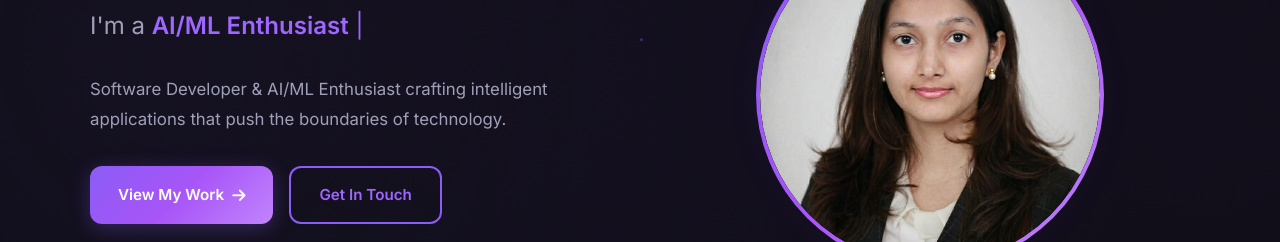
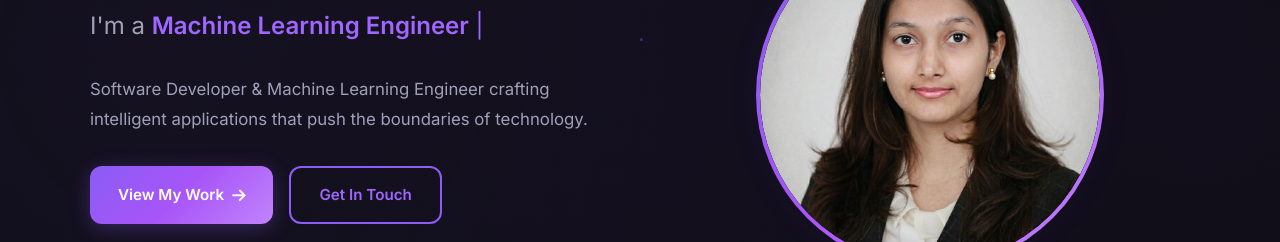
Before and after one commit to Harshili21/harshili21.github.io, a plain HTML site: page index.html in a window 1280 px wide. Shown: the part 345-587 px from the top of the page. Drawn offline with Linux system fonts and the light colour scheme.

Commit message:
Update profile title from AI/ML Enthusiast to Machine Learning Engineer

```diff
--- a/index.html
+++ b/index.html
@@ -3,24 +3,24 @@
 <head>
     <meta charset="UTF-8">
     <meta name="viewport" content="width=device-width, initial-scale=1.0">
-    <title>Harshili Patni | Software Developer & AI/ML Enthusiast</title>
-    <meta name="description" content="Portfolio of Harshili Patni — Software Developer and AI/ML enthusiast with expertise in Python, React, and full-stack development.">
+    <title>Harshili Patni | Software Developer & Machine Learning Engineer</title>
+    <meta name="description" content="Portfolio of Harshili Patni — Software Developer and Machine Learning Engineer with expertise in Python, React, and full-stack development.">
     <meta name="author" content="Harshili Patni">
     <meta name="keywords" content="Harshili Patni, Software Developer, AI ML, Full Stack, React, Python, Portfolio, Vadodara">
     <meta name="theme-color" content="#8b5cf6">
 
     <!-- Open Graph / LinkedIn / Facebook -->
     <meta property="og:type" content="website">
-    <meta property="og:title" content="Harshili Patni | Software Developer & AI/ML Enthusiast">
-    <meta property="og:description" content="Portfolio of Harshili Patni — Software Developer and AI/ML enthusiast with expertise in Python, React, and full-stack development.">
+    <meta property="og:title" content="Harshili Patni | Software Developer & Machine Learning Engineer">
+    <meta property="og:description" content="Portfolio of Harshili Patni — Software Developer and Machine Learning Engineer with expertise in Python, React, and full-stack development.">
     <meta property="og:image" content="assets/profile.jpg">
     <meta property="og:url" content="https://harshilipatni.vercel.app/">
     <meta property="og:site_name" content="Harshili Patni Portfolio">
 
     <!-- Twitter Card -->
     <meta name="twitter:card" content="summary_large_image">
-    <meta name="twitter:title" content="Harshili Patni | Software Developer & AI/ML Enthusiast">
-    <meta name="twitter:description" content="Portfolio of Harshili Patni — Software Developer and AI/ML enthusiast with expertise in Python, React, and full-stack development.">
+    <meta name="twitter:title" content="Harshili Patni | Software Developer & Machine Learning Engineer">
+    <meta name="twitter:description" content="Portfolio of Harshili Patni — Software Developer and Machine Learning Engineer with expertise in Python, React, and full-stack development.">
     <meta name="twitter:image" content="assets/profile.jpg">
     <link rel="preconnect" href="https://fonts.googleapis.com">
     <link rel="preconnect" href="https://fonts.gstatic.com" crossorigin>
@@ -70,7 +70,7 @@
                     <span class="cursor">|</span>
                 </div>
                 <p class="hero-description animate-slide-up delay-3">
-                    Software Developer & AI/ML Enthusiast crafting intelligent applications
+                    Software Developer & Machine Learning Engineer crafting intelligent applications
                     that push the boundaries of technology.
                 </p>
                 <div class="hero-cta animate-slide-up delay-4">
@@ -123,7 +123,7 @@
             <div class="about-content">
                 <div class="about-text" data-aos="fade-right">
                     <p>
-                        I'm a <strong>Software Developer</strong> and <strong>AI/ML Enthusiast</strong> with an outstanding
+                        I'm a <strong>Software Developer</strong> and <strong>Machine Learning Engineer</strong> with an outstanding
                         academic record (<strong>CGPA 9.43/10.0</strong>) and hands-on experience in AI/ML and full-stack
                         application development.
                     </p>
--- a/script.js
+++ b/script.js
@@ -52,7 +52,7 @@ function createParticles() {
 function initTypingEffect() {
     const titles = [
         'Software Developer',
-        'AI/ML Enthusiast',
+        'Machine Learning Engineer',
         'Full-Stack Developer',
         'Web Developer',
         'Problem Solver',
```
